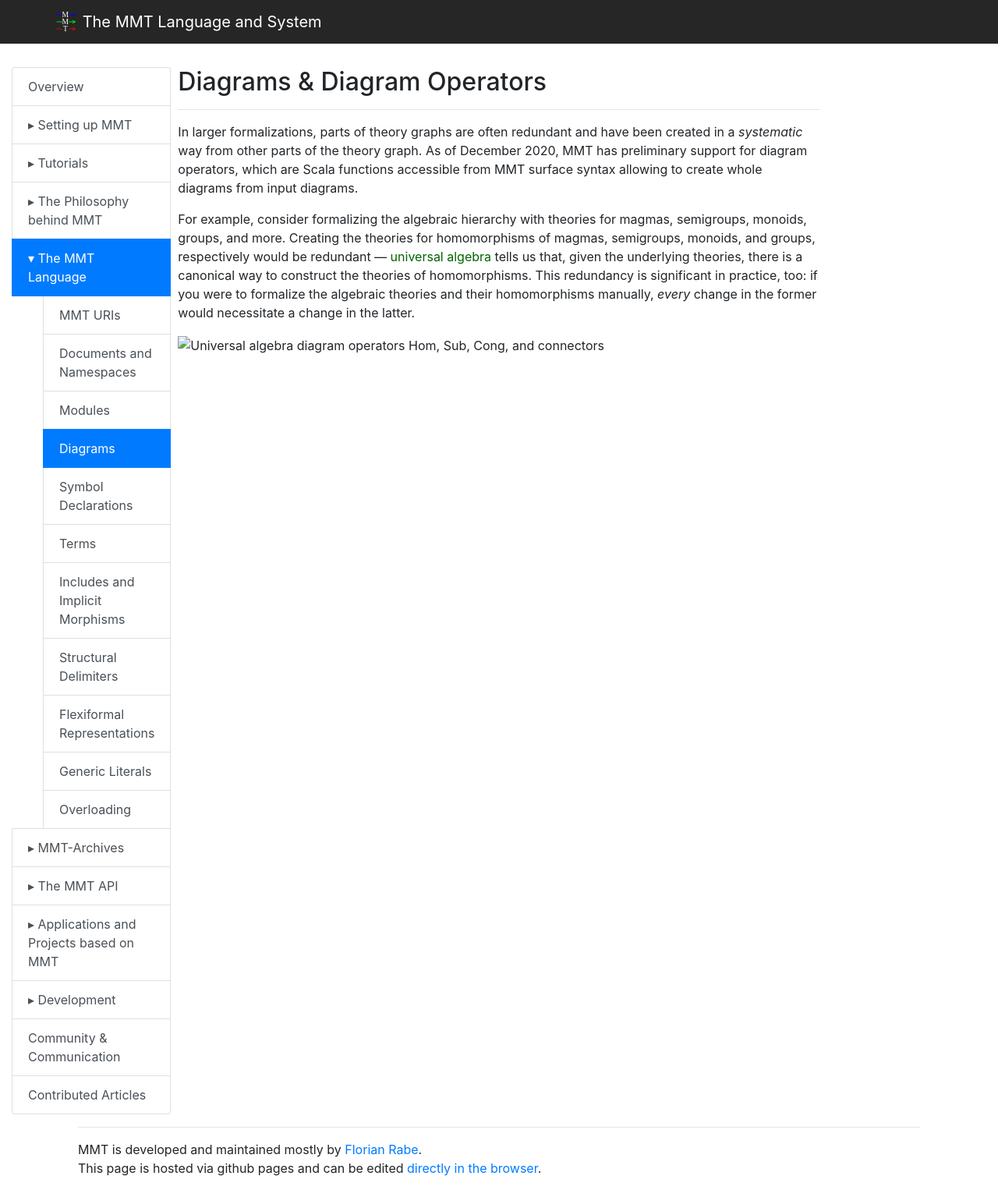
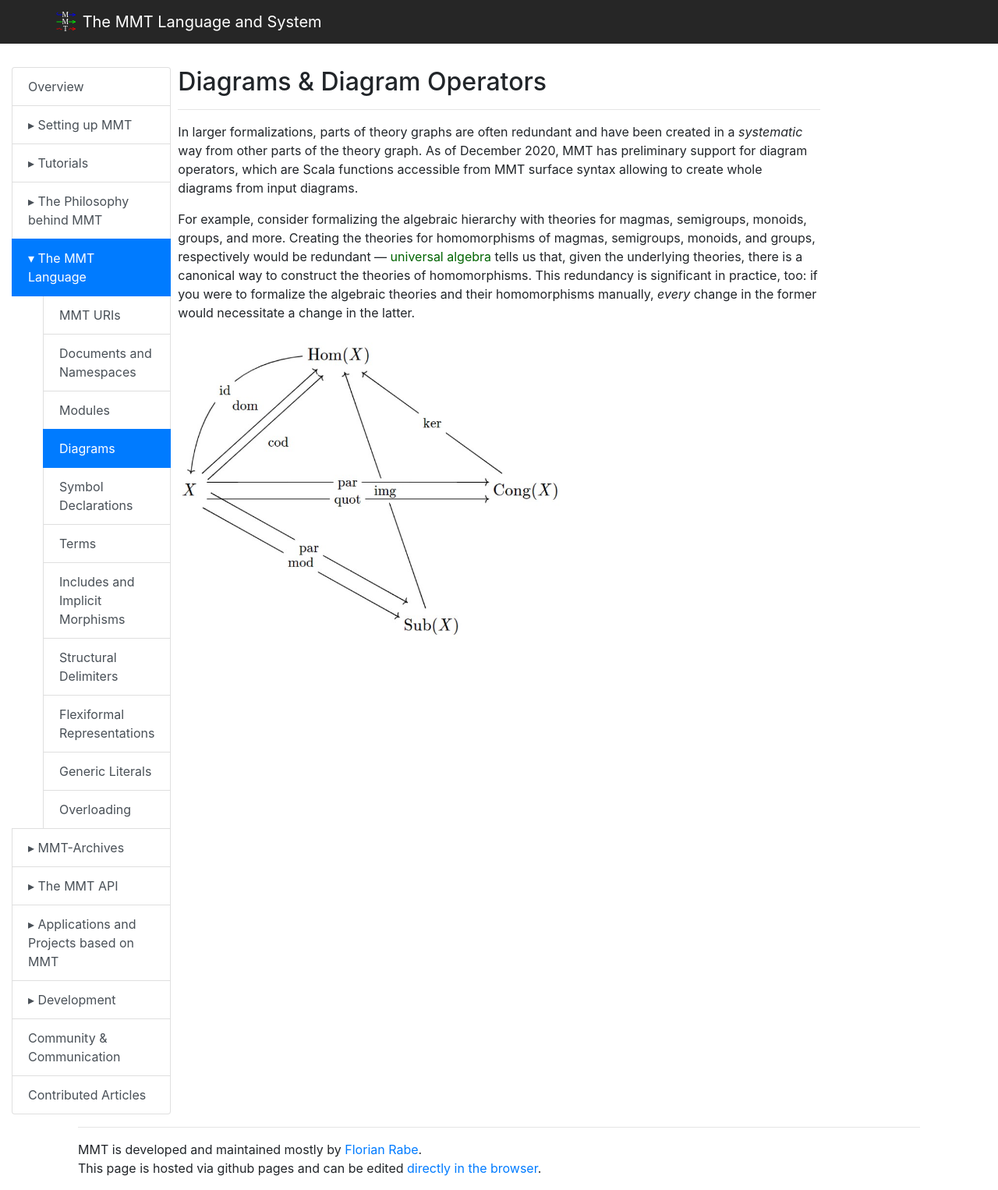
Before and after one commit to UniFormal/uniformal.github.io, a Jekyll site: the page built from doc/language/diagrams.md, in a window 1280 px wide. Shown: the whole page at 78% size. Built offline with Jekyll 4.4.1, drawn with Linux system fonts in a browser that asks for light colours.

Commit message:
Update diagrams.md

```diff
--- a/doc/language/diagrams.md
+++ b/doc/language/diagrams.md
@@ -13,4 +13,4 @@ there is a canonical way to construct the theories of homomorphisms.
 This redundancy is significant in practice, too: if you were to formalize the algebraic theories and their homomorphisms manually,
 *every* change in the former would necessitate a change in the latter.
 
-![Universal algebra diagram operators Hom, Sub, Cong, and connectors](../img/diagops-universal-algebra.png)
+<img alt="Universal algebra diagram operators Hom, Sub, Cong, and connectors" src="../../img/diagops-universal-algebra.png" width="500rem" />
```
